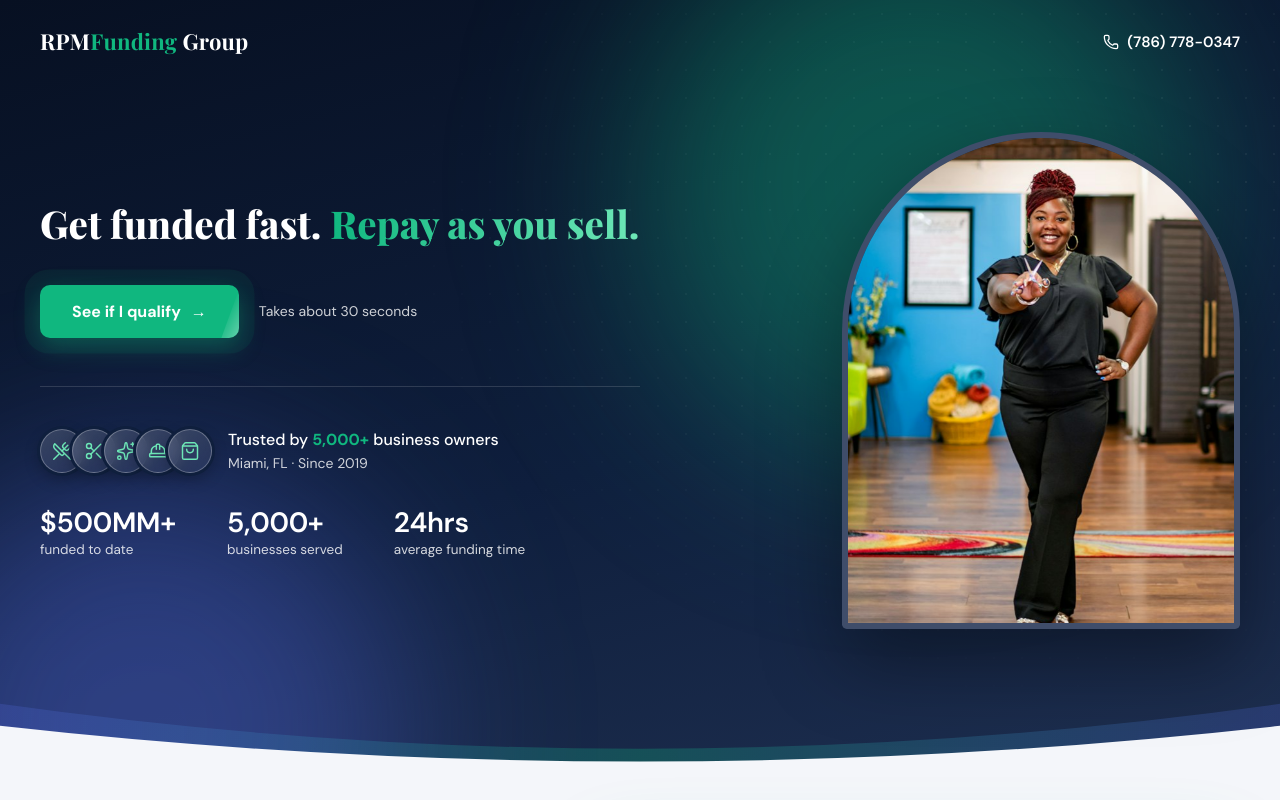
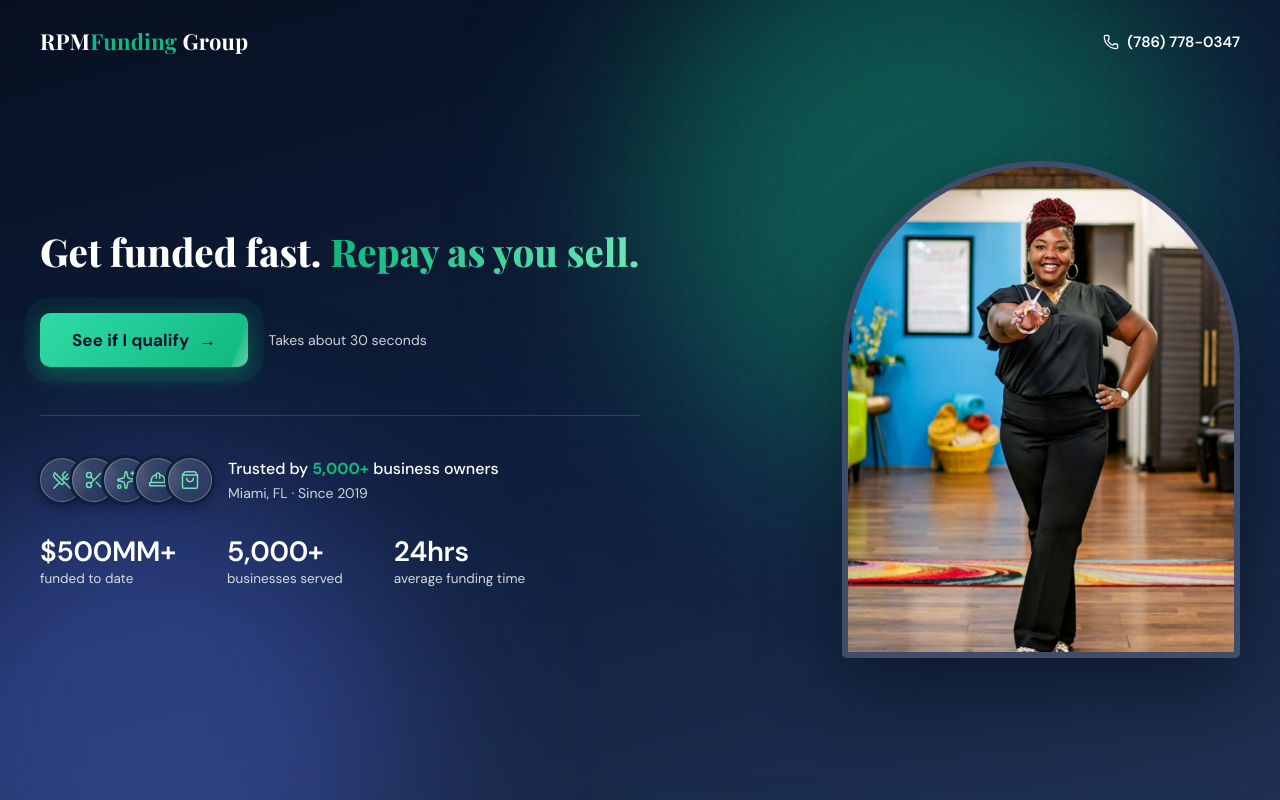
Before and after one commit to SofttikTech/client-rpm-funding-landing, a React (Vite) app: page / in a window 1280 px wide. Shown: the top 800 px of the page. Built offline with nearby package versions, Linux system fonts and the light colour scheme.

Commit message:
Hero: bottom edge curves in on scroll; higher-contrast primary button

```diff
--- a/src/components/Hero/Hero.css
+++ b/src/components/Hero/Hero.css
@@ -1,4 +1,4 @@
-.rpm-hero { position: relative; overflow: hidden; display: flex; flex-direction: column; min-height: 100vh; min-height: 100svh; color: #fff; padding-bottom: 130px; background: linear-gradient(165deg, var(--rpm-navy-dark) 0%, var(--rpm-navy) 55%, var(--rpm-navy-light) 100%); }
+.rpm-hero { position: relative; overflow: hidden; display: flex; flex-direction: column; min-height: 100vh; min-height: 100svh; color: #fff; padding-bottom: 72px; --rpm-curve: 0; border-radius: 0 0 50% 50% / 0 0 calc(var(--rpm-curve) * 1px) calc(var(--rpm-curve) * 1px); background: linear-gradient(165deg, var(--rpm-navy-dark) 0%, var(--rpm-navy) 55%, var(--rpm-navy-light) 100%); }
 .rpm-hero::before { content: ''; position: absolute; inset: 0; background-image: radial-gradient(rgba(255, 255, 255, 0.09) 1px, transparent 1.5px); background-size: 28px 28px; -webkit-mask-image: radial-gradient(ellipse 70% 80% at 80% 30%, #000, transparent 75%); mask-image: radial-gradient(ellipse 70% 80% at 80% 30%, #000, transparent 75%); pointer-events: none; }
 .rpm-hero-glow { position: absolute; border-radius: 50%; filter: blur(90px); pointer-events: none; }
 .rpm-hero-glow-a { width: 560px; height: 560px; right: 4%; top: -120px; background: rgba(16, 183, 127, 0.38); animation: rpm-hero-drift-a 14s ease-in-out infinite alternate; }
@@ -41,9 +41,6 @@
 .rpm-hero-dot { width: 8px; height: 8px; padding: 0; border: none; border-radius: 8px; background: rgba(255, 255, 255, 0.5); transition: all 0.4s ease-in-out; }
 .rpm-hero-dot.active { width: 26px; background: var(--rpm-emerald); }
 
-.rpm-hero-divider { position: absolute; left: 0; right: 0; bottom: -1px; width: 100%; height: 110px; display: block; pointer-events: none; }
-.rpm-hero-divider-back { fill: url(#rpm-hero-band); }
-.rpm-hero-divider-front { fill: var(--rpm-bg); }
 
 
 @keyframes rpm-hero-drift-a { from { transform: translate(0, 0); } to { transform: translate(-90px, 70px); } }
@@ -64,7 +61,6 @@
   .rpm-hero-trust-value { font-size: 20px; }
   .rpm-hero-trust-icon { width: 38px; height: 38px; }
   .rpm-hero { padding-bottom: 80px; }
-  .rpm-hero-divider { height: 60px; }
-  .rpm-hero-top { padding-bottom: 28px; }
+    .rpm-hero-top { padding-bottom: 28px; }
   .rpm-hero-title { font-size: 32px; }
     }
--- a/src/components/Hero/Hero.jsx
+++ b/src/components/Hero/Hero.jsx
@@ -5,6 +5,7 @@ import './Hero.css'
 
 function Hero({ onApply }) {
   const [index, setIndex] = useState(0)
+  const heroRef = useRef(null)
   const frameRef = useRef(null)
   const glowRef = useRef(null)
 
@@ -16,23 +17,32 @@ function Hero({ onApply }) {
   }, [])
 
   useEffect(() => {
-    if (window.matchMedia('(prefers-reduced-motion: reduce)').matches) return undefined
+    const maxCurve = window.innerWidth <= 500 ? 40 : 110
+    // Reason: reduced-motion visitors get a fixed gentle curve instead of the scroll animation
+    if (window.matchMedia('(prefers-reduced-motion: reduce)').matches) {
+      if (heroRef.current) heroRef.current.style.setProperty('--rpm-curve', `${maxCurve * 0.5}`)
+      return undefined
+    }
     let frame = 0
-    // Reason: light parallax, the photo drifts up slower and the glow faster than the page scroll
+    // Reason: the bottom edge starts flat so the first screen is a clean block, then curves in as the page scrolls; the photo drifts up slower and the glow faster than the scroll
     const onScroll = () => {
       cancelAnimationFrame(frame)
       frame = requestAnimationFrame(() => {
         const y = Math.min(window.scrollY, 700)
+        const p = Math.min(window.scrollY / (window.innerHeight * 0.45), 1)
+        const eased = p * p * (3 - 2 * p)
+        if (heroRef.current) heroRef.current.style.setProperty('--rpm-curve', `${eased * maxCurve}`)
         if (frameRef.current) frameRef.current.style.transform = `translateY(${y * -0.08}px)`
         if (glowRef.current) glowRef.current.style.transform = `translateY(${y * 0.18}px)`
       })
     }
+    onScroll()
     window.addEventListener('scroll', onScroll, { passive: true })
     return () => { window.removeEventListener('scroll', onScroll); cancelAnimationFrame(frame) }
   }, [])
 
   return (
-    <section className="rpm-hero">
+    <section className="rpm-hero" ref={heroRef}>
       <span className="rpm-hero-glow-wrap" ref={glowRef}><span className="rpm-hero-glow rpm-hero-glow-a" /></span>
       <span className="rpm-hero-glow rpm-hero-glow-b" />
       <div className="rpm-container rpm-hero-inner">
@@ -91,17 +101,6 @@ function Hero({ onApply }) {
         </div>
       </div>
 
-      <svg className="rpm-hero-divider" viewBox="0 0 1440 120" preserveAspectRatio="none" aria-hidden="true">
-        <defs>
-          <linearGradient id="rpm-hero-band" x1="0" x2="1" y1="0" y2="0">
-            <stop offset="0" stopColor="#5a6eeb" stopOpacity="0.22" />
-            <stop offset="0.5" stopColor="#10b77f" stopOpacity="0.28" />
-            <stop offset="1" stopColor="#5a6eeb" stopOpacity="0.22" />
-          </linearGradient>
-        </defs>
-        <path className="rpm-hero-divider-back" d="M0,14 Q720,112 1440,14 L1440,120 L0,120 Z" />
-        <path className="rpm-hero-divider-front" d="M0,38 Q720,116 1440,38 L1440,120 L0,120 Z" />
-      </svg>
     </section>
   )
 }
--- a/src/index.css
+++ b/src/index.css
@@ -21,12 +21,12 @@ button { font-family: inherit; cursor: pointer; }
 .rpm-page { overflow-x: hidden; }
 .rpm-container { max-width: 1520px; margin: 0 auto; padding: 0 40px; }
 
-.rpm-btn { display: inline-flex; align-items: center; justify-content: center; gap: 10px; background: var(--rpm-emerald); color: #fff; font-size: 16px; font-weight: 700; padding: 16px 32px; border: none; border-radius: 10px; box-shadow: 0 8px 24px rgba(16, 183, 127, 0.35); transition: all 0.3s ease-in-out; }
-.rpm-btn:hover { background: var(--rpm-emerald-dark); transform: translateY(-2px); }
+.rpm-btn { display: inline-flex; align-items: center; justify-content: center; gap: 10px; background: linear-gradient(135deg, #2fdba6, var(--rpm-emerald)); color: #04122b; font-size: 17px; font-weight: 700; letter-spacing: 0.1px; padding: 16px 32px; border: none; border-radius: 10px; box-shadow: 0 8px 24px rgba(16, 183, 127, 0.35); transition: all 0.3s ease-in-out; }
+.rpm-btn:hover { background: linear-gradient(135deg, #52e8bb, #19c68b); transform: translateY(-2px); }
 .rpm-btn:active { transform: scale(0.97); }
 .rpm-btn-full { width: 100%; }
-.rpm-btn-ghost { background: rgba(255, 255, 255, 0.08); border: 2px solid rgba(255, 255, 255, 0.45); box-shadow: none; }
-.rpm-btn-ghost:hover { background: rgba(255, 255, 255, 0.18); border-color: #fff; }
+.rpm-btn-ghost { background: rgba(255, 255, 255, 0.08); color: #fff; border: 2px solid rgba(255, 255, 255, 0.45); box-shadow: none; }
+.rpm-btn-ghost:hover { background: rgba(255, 255, 255, 0.18); border-color: #fff; transform: translateY(-2px); }
 
 .rpm-btn-pulse { position: relative; overflow: hidden; animation: rpm-btn-ring 2.4s ease-out infinite; }
 .rpm-btn-pulse::after { content: ''; position: absolute; top: 0; bottom: 0; width: 60px; left: -90px; background: linear-gradient(100deg, transparent, rgba(255, 255, 255, 0.45), transparent); transform: skewX(-20deg); animation: rpm-btn-shine 3.2s ease-in-out infinite; }
```
